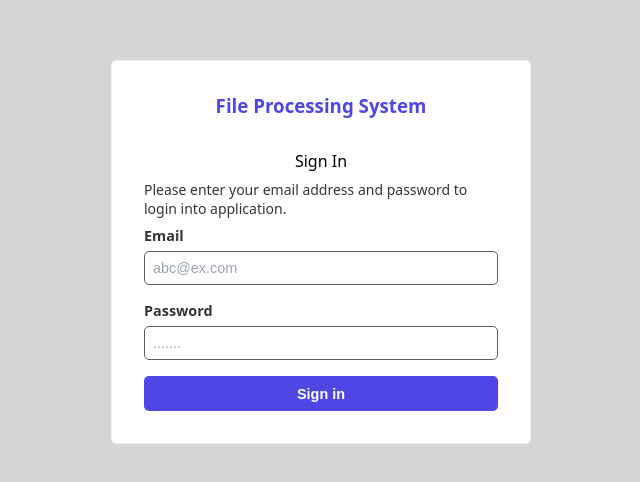
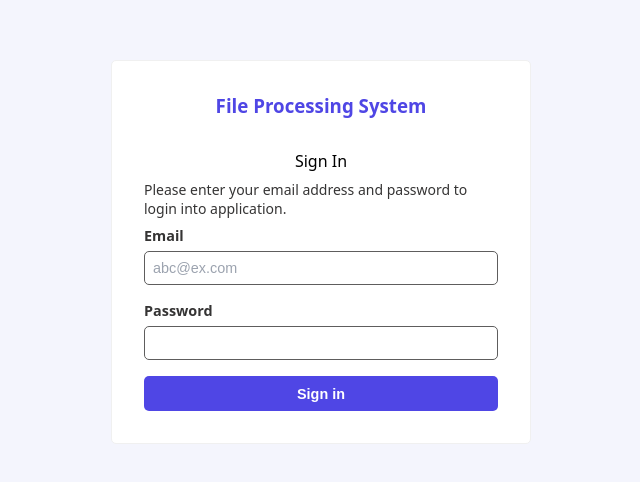
Before and after one commit to sgoyal02/file-processing-system, a React (Vite) app: page /login in a window 1280 px wide. Shown: the part 148-630 px from the top of the page, without its empty margins (319-959 px from the left). Built offline with nearby package versions, Linux system fonts and the light colour scheme.

Commit message:
update: routing changes and root css styling

```diff
--- a/src/App.tsx
+++ b/src/App.tsx
@@ -1,4 +1,3 @@
-import './App.css'
 import AuthContextProvider from './contexts/AuthContext'
 import AppRoutes from './routes/AppRoutes'
 
--- a/src/index.css
+++ b/src/index.css
@@ -1,12 +1,37 @@
-*{
+
+:root {
+  --primary: #4f46e5;
+  --text-main: #000;
+  --text-secondary: #353434;
+  --text-input: #36383d;
+  --border: #5e5d5d;
+  --bg-site: #f4f5fd;
+  --primary-hover: #4338ca;
+  --primary-active: #2f2a91;
+  --primary-light: #a6a3e7;
+  --alert: #f44336;
+  --alert-hover: #cf3333;
+  --alert-light: #fef2f2;
+  --help-text: #9ca3af;
+  --alert-box-shadow: rgba(239, 68, 68, 0.12);
+
+  --sidebar-width: 220px;
+  --head-height: 56px;
+}
+/* to do- add vars in login file */
+
+
+body{
+  font-family:system-ui, Arial, sans-serif;
+   background-color: var(--bg-site);
+  color: var(--text-main);
+}
+
+
+*, *::before, *::after {
+  box-sizing: border-box;
   margin: 0;
   padding: 0;
-  box-sizing:border-box;
-}
-body{
-  font-family:system-ui, Arial, sans-serif;
-  background: #fff;
-  color: #000;
 }
 
 
--- a/src/pages/LoginPage.tsx
+++ b/src/pages/LoginPage.tsx
@@ -93,7 +93,6 @@ const LoginPage = () => {
               id="password"
               type="password"
               className="user-inp"
-              placeholder="......."
               value={userData.pswd}
               onChange={(e) => {
                  setUserData((prev)=>({...prev, pswd: e.target.value}))
--- a/src/routes/AppRoutes.tsx
+++ b/src/routes/AppRoutes.tsx
@@ -3,6 +3,7 @@ import LoginPage from "../pages/LoginPage";
 import PrivateRoutes from "./PrivateRoutes";
 import ProjectsPage from "../pages/ProjectsPage";
 import Redirect from "./Redirect";
+import Dashboard from "../pages/Dashboard";
 
 
 export default function AppRoutes () {
@@ -12,7 +13,9 @@ export default function AppRoutes () {
                 <Route path="/" element={<Redirect />} />
                 <Route path={'/login'} element={<LoginPage/>}/>
                 <Route element={<PrivateRoutes/>}>
+                    <Route element={<Dashboard/>}>
                     <Route path={'/projects'} element={<ProjectsPage/>}/>
+                    </Route>
                 </Route>
             </Routes>
         </BrowserRouter>
```
